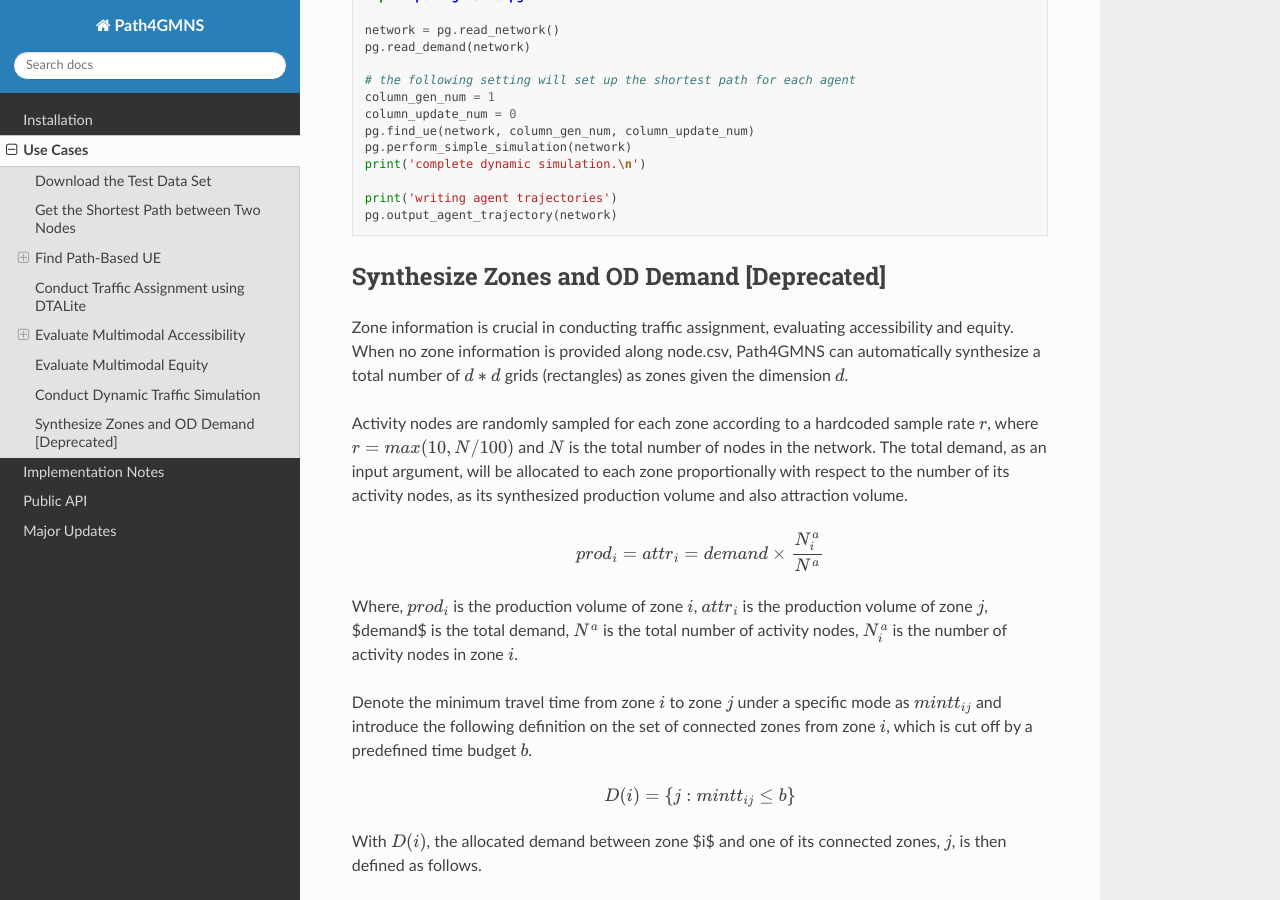
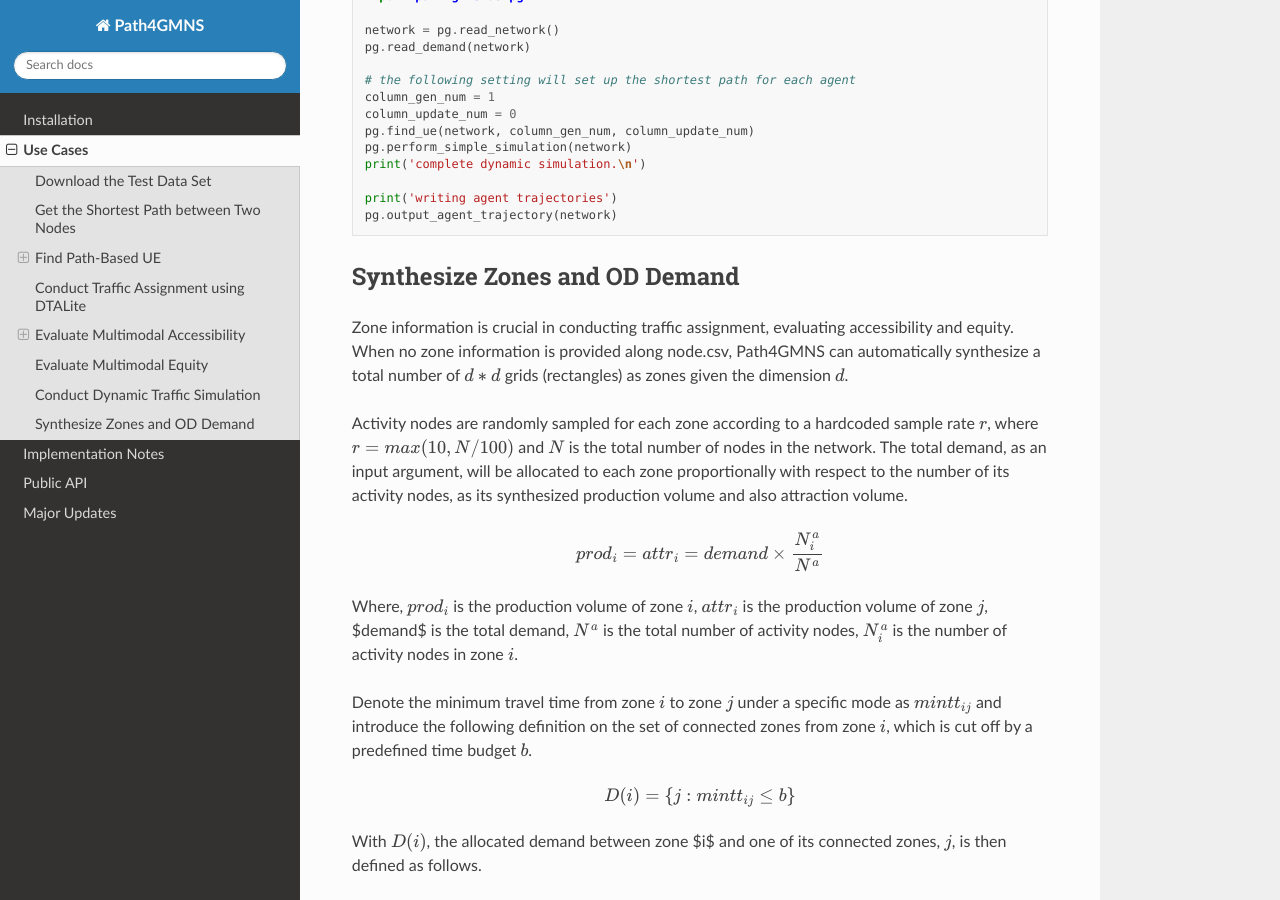
Before and after one commit to jdlph/Path4GMNS, a Sphinx documentation site: the page built from docs/source/usecases.md, in a window 1280 px wide and 900 px high, scrolled down 10203 px. Built offline with Sphinx 7.4.7 and the Read the Docs theme 2.0.0, drawn with Linux system fonts in a browser that asks for light colours.

Commit message:
update tutorial to accommodate changes in v0.9.9

````diff
--- a/docs/source/usecases.md
+++ b/docs/source/usecases.md
@@ -441,7 +441,7 @@ print('writing agent trajectories')
 pg.output_agent_trajectory(network)
 ```
 
-## Synthesize Zones and OD Demand [Deprecated]
+## Synthesize Zones and OD Demand
 
 Zone information is crucial in conducting traffic assignment, evaluating accessibility and equity. When no zone information is provided along node.csv, Path4GMNS can automatically synthesize a total number of {math}`d * d` grids (rectangles) as zones given the dimension {math}`d`.
 
````
Also changed, not shown: 1 other file.
